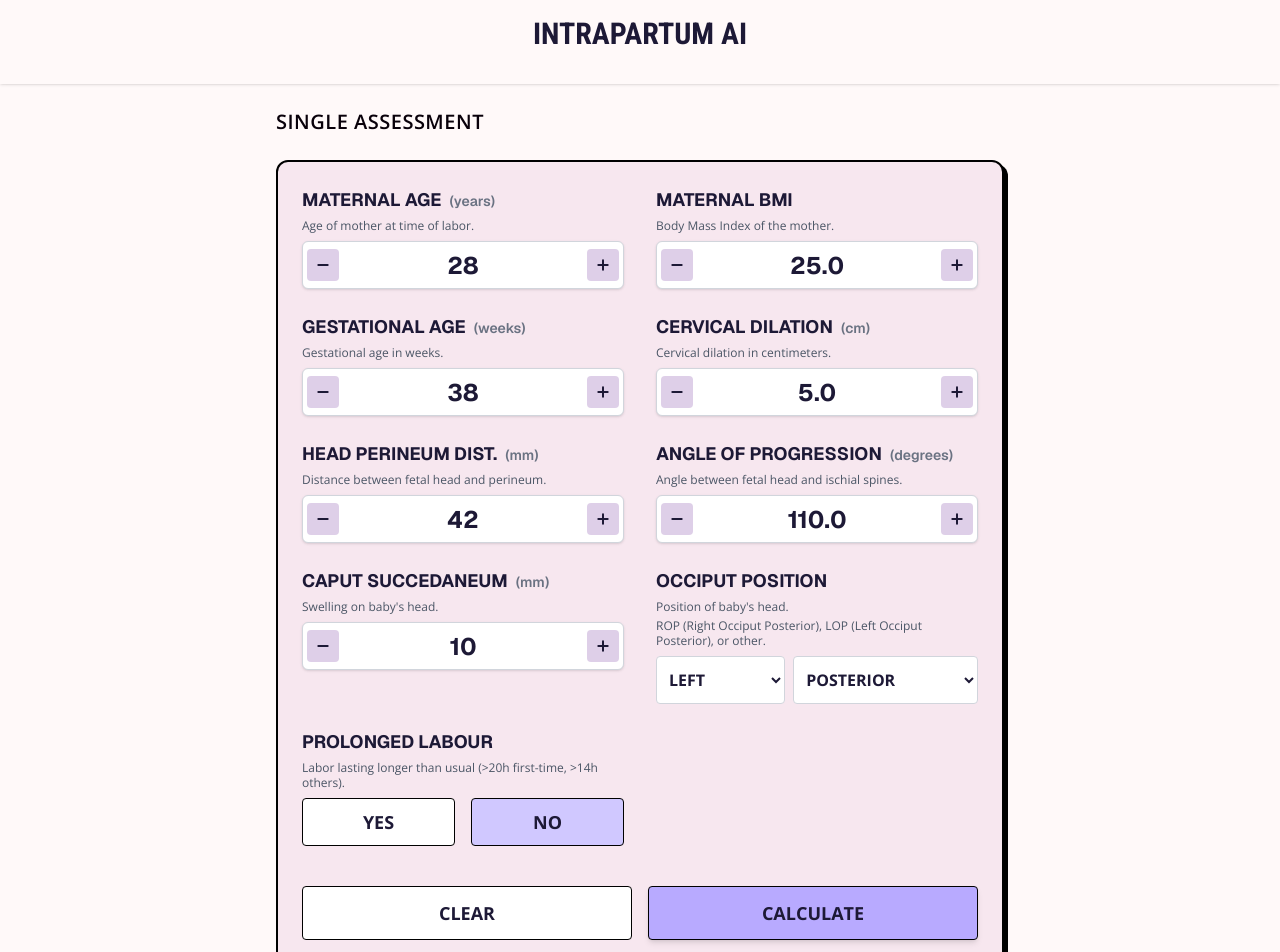
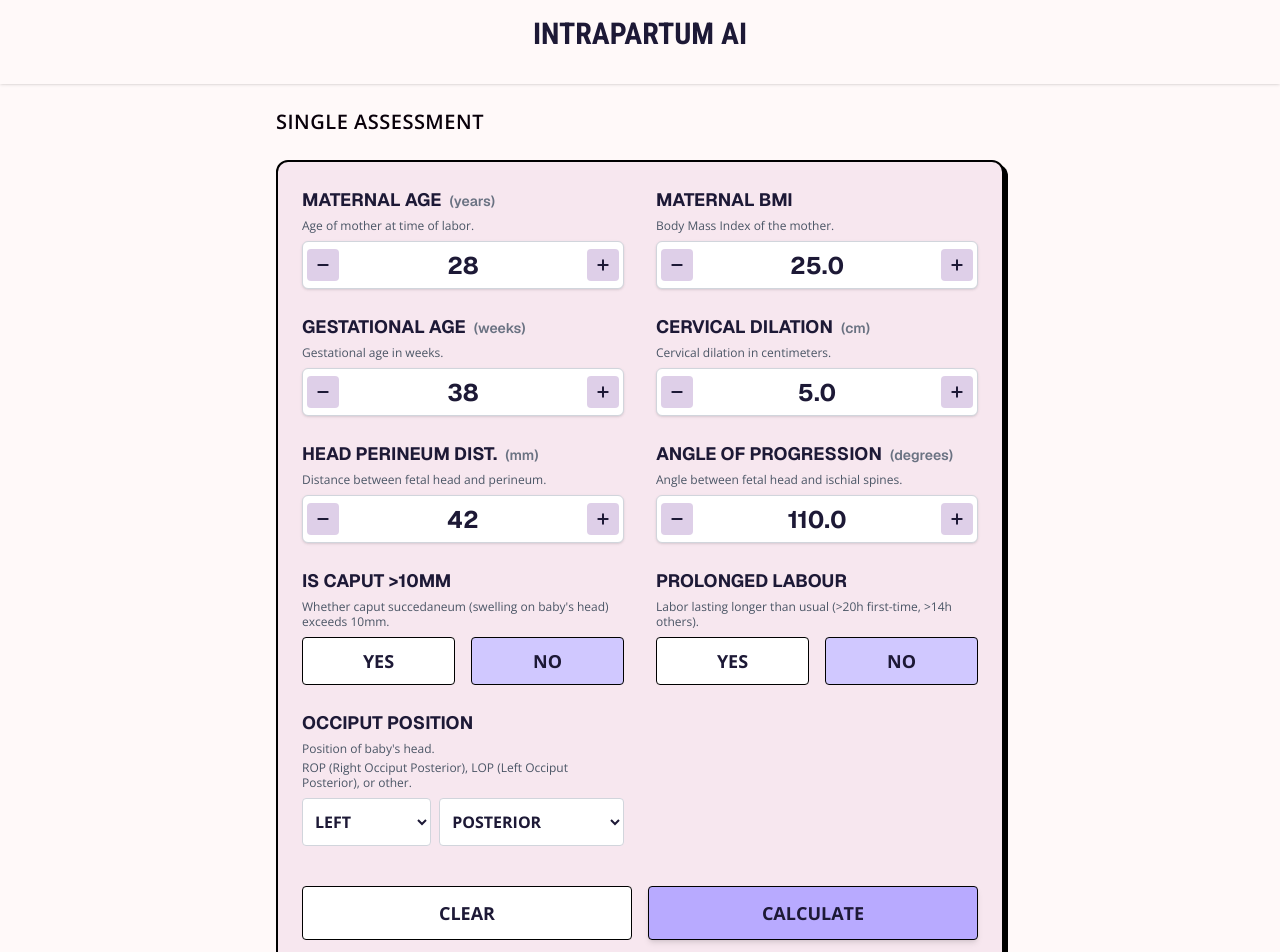
Before and after one commit to HyperToken9/intrapartum-web-app, a Next.js app: page / in a window 1280 px wide. Shown: the top 952 px of the page. Built offline with nearby package versions, Linux system fonts and the light colour scheme.

Commit message:
updated caput to be a binary selection

```diff
--- a/app/page.tsx
+++ b/app/page.tsx
@@ -29,7 +29,7 @@ export default function IntrapartumApp() {
   const [maniGestationalAge, setManiGestationalAge] = useState(38);
   const [maniHeadPerineumDistance, setManiHeadPerineumDistance] = useState(42);
   const [maniAngleOfProgression, setManiAngleOfProgression] = useState(110);
-  const [maniCaput, setManiCaput] = useState(10);
+  const [maniCaput, setManiCaput] = useState(false);
   const [maniPositionDir, setManiPositionDir] = useState("Left");
   const [maniPositionOrient, setManiPositionOrient] = useState("Posterior");
   const [maniProlongedLabor, setManiProlongedLabor] = useState(false);
@@ -47,8 +47,8 @@ export default function IntrapartumApp() {
     const binaryPosition =
       formattedPosition === "ROP" || formattedPosition === "LOP" ? 1 : 0;
 
-    // Caput is binary: 1 if >= 10mm, 0 otherwise
-    const caputBinary = maniCaput >= 10 ? 1 : 0;
+    // Caput is binary: directly from toggle
+    const caputBinary = maniCaput ? 1 : 0;
 
     const prob = ManipalModel.predictRisk({
       maternalBmi: maniMaternalBmi,
--- a/components/ManipalForm.tsx
+++ b/components/ManipalForm.tsx
@@ -28,8 +28,8 @@ interface ManipalFormProps {
   setHeadPerineumDistance: (value: number) => void;
   angleOfProgression: number;
   setAngleOfProgression: (value: number) => void;
-  caput: number;
-  setCaput: (value: number) => void;
+  caput: boolean;
+  setCaput: (value: boolean) => void;
   positionDir: string;
   setPositionDir: (value: string) => void;
   positionOrient: string;
@@ -209,16 +209,50 @@ export function ManipalForm({
 
           <div className="flex flex-col">
             <FormLabel
-              label="Caput Succedaneum"
-              unit="mm"
-              info={["Swelling on baby's head."]}
+              label="Is Caput >10mm"
+              info={["Whether caput succedaneum (swelling on baby's head) exceeds 10mm."]}
             />
-            <NumericInput
-              value={caput}
-              onChange={setCaput}
-              min={0}
-              max={75}
+            <div className="flex h-12 gap-4">
+              <button
+                onClick={() => setCaput(true)}
+                className={`flex-1 rounded border border-black py-2 text-lg font-bold uppercase transition-colors text-[#1D1936] ${caput ? "bg-[#D0C8FF] hover:bg-[#B8AAFF]" : "bg-white hover:bg-gray-50"
+                  }`}
+              >
+                Yes
+              </button>
+              <button
+                onClick={() => setCaput(false)}
+                className={`flex-1 rounded border border-black py-2 text-lg font-bold uppercase transition-colors text-[#1D1936] ${!caput ? "bg-[#D0C8FF] hover:bg-[#B8AAFF]" : "bg-white hover:bg-gray-50"
+                  }`}
+              >
+                No
+              </button>
+            </div>
+          </div>
+
+          <div className="flex flex-col">
+            <FormLabel
+              label="Prolonged Labour"
+              info={[
+                "Labor lasting longer than usual (>20h first-time, >14h others).",
+              ]}
             />
+            <div className="flex h-12 gap-4">
+              <button
+                onClick={() => setProlongedLabor(true)}
+                className={`flex-1 rounded border border-black py-2 text-lg font-bold uppercase transition-colors text-[#1D1936] ${prolongedLabor ? "bg-[#D0C8FF] hover:bg-[#B8AAFF]" : "bg-white hover:bg-gray-50"
+                  }`}
+              >
+                Yes
+              </button>
+              <button
+                onClick={() => setProlongedLabor(false)}
+                className={`flex-1 rounded border border-black py-2 text-lg font-bold uppercase transition-colors text-[#1D1936] ${!prolongedLabor ? "bg-[#D0C8FF] hover:bg-[#B8AAFF]" : "bg-white hover:bg-gray-50"
+                  }`}
+              >
+                No
+              </button>
+            </div>
           </div>
 
           <div className="flex flex-col">
@@ -250,32 +284,7 @@ export function ManipalForm({
             </div>
           </div>
 
-          <div className="flex flex-col">
-            <FormLabel
-              label="Prolonged Labour"
-              info={[
-                "Labor lasting longer than usual (>20h first-time, >14h others).",
-              ]}
-            />
-            <div className="flex h-12 gap-4">
-              <button
-                onClick={() => setProlongedLabor(true)}
-                className={`flex-1 rounded border border-black py-2 text-lg font-bold uppercase transition-colors text-[#1D1936] ${
-                  prolongedLabor ? "bg-[#D0C8FF] hover:bg-[#B8AAFF]" : "bg-white hover:bg-gray-50"
-                }`}
-              >
-                Yes
-              </button>
-              <button
-                onClick={() => setProlongedLabor(false)}
-                className={`flex-1 rounded border border-black py-2 text-lg font-bold uppercase transition-colors text-[#1D1936] ${
-                  !prolongedLabor ? "bg-[#D0C8FF] hover:bg-[#B8AAFF]" : "bg-white hover:bg-gray-50"
-                }`}
-              >
-                No
-              </button>
-            </div>
-          </div>
+
         </div>
 
         {/* Action Buttons */}
```
